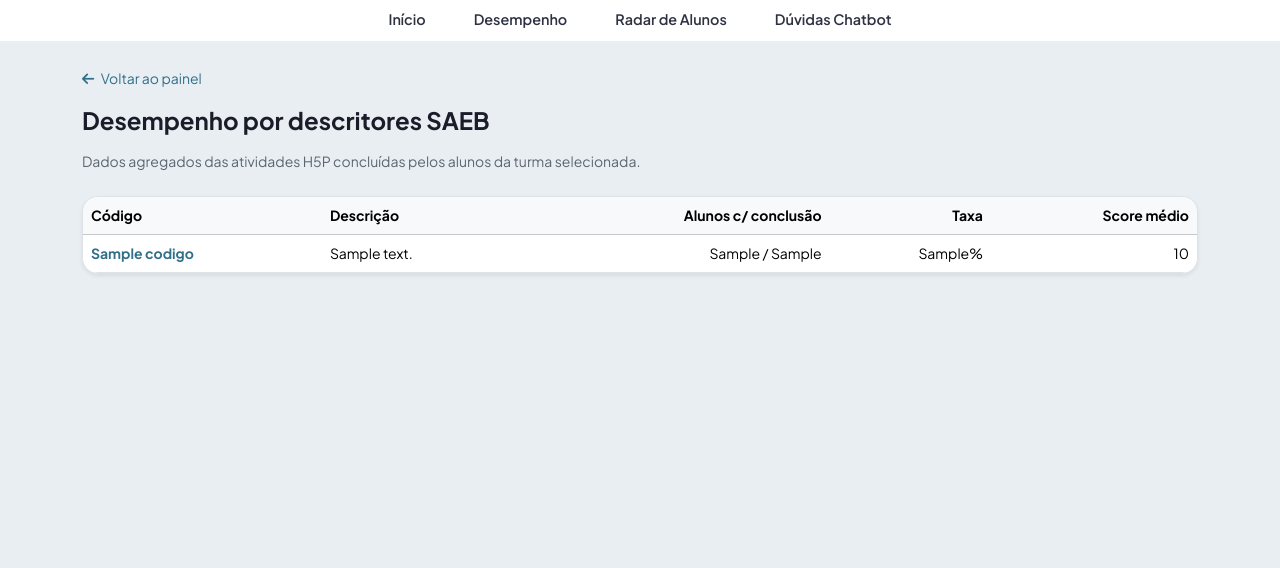
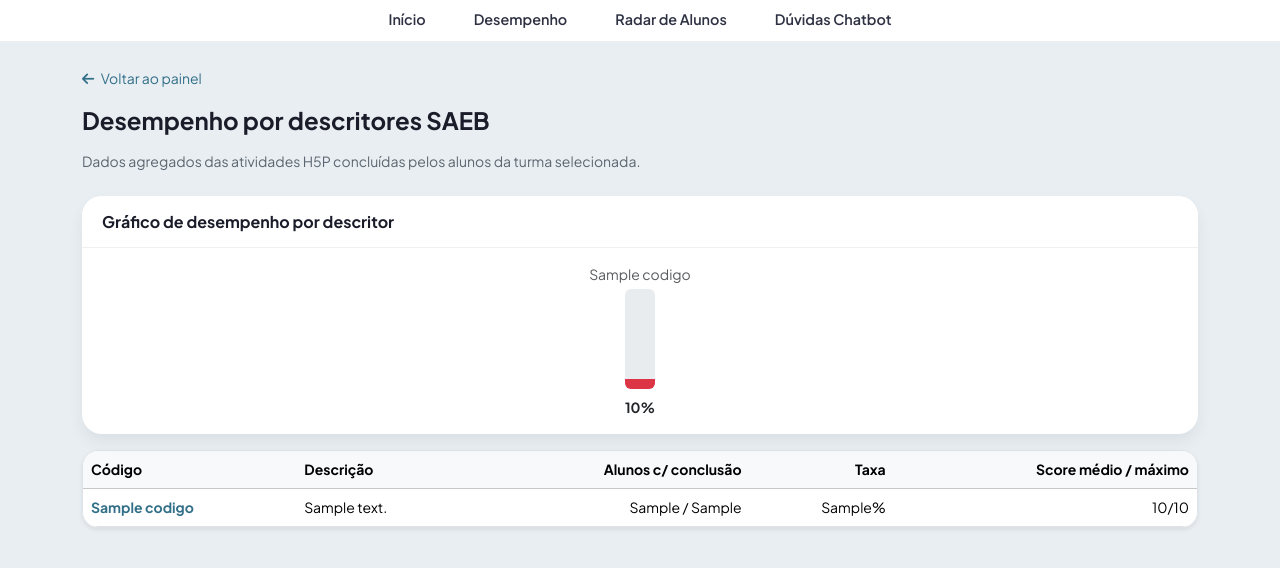
Before and after one commit to Iasmin-Azevedo/AvaRailway, a Python web app: template app/templates/professor/desempenho_descritores.html in a window 1280 px wide. Shown: the part 133-701 px from the top of the page. Run offline with Jinja, Linux system fonts and the light colour scheme; the template is opened without the code that fills it: most values are stand-ins (such as "Sample title", 1, 10 or a date in 2020); some libraries are stand-ins or nearby versions.

Commit message:
Alterações

```diff
--- a/app/services/descriptor_performance_service.py
+++ b/app/services/descriptor_performance_service.py
@@ -94,6 +94,8 @@ class DescriptorPerformanceService:
                     "alunos_com_conclusao": int(alunos_com_conclusao),
                     "alunos_elegiveis": n_alunos,
                     "score_medio": round(float(avg_score), 1) if avg_score is not None else None,
+                    "score_maximo": 10.0,
+                    "score_medio_10": round(float(avg_score) / 10.0, 1) if avg_score is not None else None,
                 }
             )
 
--- a/app/services/live_support_service.py
+++ b/app/services/live_support_service.py
@@ -35,8 +35,7 @@ class LiveSupportService:
         return f"ava-mj-{payload.turma_id}-{self._slugify_room(payload.disciplina)}-{self._slugify_room(payload.titulo)}-{user.id}"
 
     def _build_meeting_url(self, room_name: str, external_url: str | None) -> tuple[str, str]:
-        if external_url:
-            return "externo", external_url.strip()
+        # Fluxo simplificado: sempre usa sala interna Jitsi.
         base_url = settings.JITSI_BASE_URL.rstrip("/")
         return "jitsi", f"{base_url}/{room_name}"
 
--- a/app/templates/professor/desempenho_descritores.html
+++ b/app/templates/professor/desempenho_descritores.html
@@ -22,6 +22,25 @@
 {% if not descritores_rows %}
 <div class="alert alert-light border rounded-4">Sem dados de descritores para esta turma (nenhuma atividade vinculada ou sem conclusões).</div>
 {% else %}
+<div class="card dash-card border-0 mb-3">
+    <div class="dash-card-header">
+        <h6 class="mb-0 fw-bold">Gráfico de desempenho por descritor</h6>
+    </div>
+    <div class="card-body">
+        <div class="row text-center small">
+            {% for r in descritores_rows[:8] %}
+            {% set pct = r.taxa_pct|default(0)|int %}
+            <div class="col">
+                <p class="mb-1 text-muted text-truncate" title="{{ r.codigo }} - {{ r.descricao }}">{{ r.codigo }}</p>
+                <div class="progress mb-2 mx-auto" style="height: 100px; width: 30px; display: flex; flex-direction: column-reverse;">
+                    <div class="progress-bar {% if pct < 45 %}bg-danger{% elif pct < 70 %}bg-warning{% else %}bg-success{% endif %}" style="height: {{ pct }}%"></div>
+                </div>
+                <span class="fw-bold">{{ pct }}%</span>
+            </div>
+            {% endfor %}
+        </div>
+    </div>
+</div>
 <div class="table-responsive rounded-4 border bg-white shadow-sm">
     <table class="table table-hover align-middle mb-0 small">
         <thead class="table-light">
@@ -30,7 +49,7 @@
                 <th>Descrição</th>
                 <th class="text-end">Alunos c/ conclusão</th>
                 <th class="text-end">Taxa</th>
-                <th class="text-end">Score médio</th>
+                <th class="text-end">Score médio / máximo</th>
             </tr>
         </thead>
         <tbody>
@@ -40,7 +59,13 @@
                 <td>{{ r.descricao }}</td>
                 <td class="text-end">{{ r.alunos_com_conclusao }} / {{ r.alunos_elegiveis }}</td>
                 <td class="text-end">{{ r.taxa_pct }}%</td>
-                <td class="text-end">{% if r.score_medio is not none %}{{ r.score_medio }}{% else %}—{% endif %}</td>
+                <td class="text-end">
+                    {% if r.score_medio_10 is not none %}
+                    {{ r.score_medio_10 }}/{{ r.score_maximo|default(10) }}
+                    {% else %}
+                    —
+                    {% endif %}
+                </td>
             </tr>
             {% endfor %}
         </tbody>
```
Also changed, not shown: app/templates/live_support/live_classroom.html (+11 -0 lines), app/templates/professor/dashboard.html (+25 -31 lines), ideia.html (added, +68 -0 lines).
